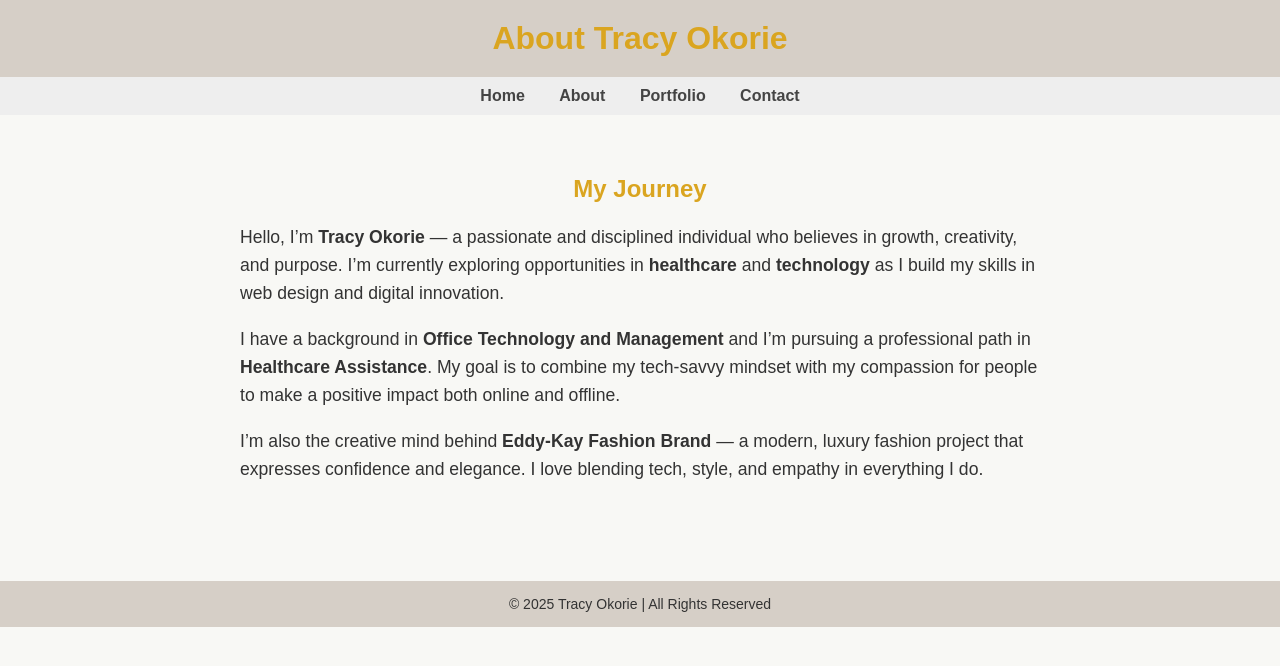
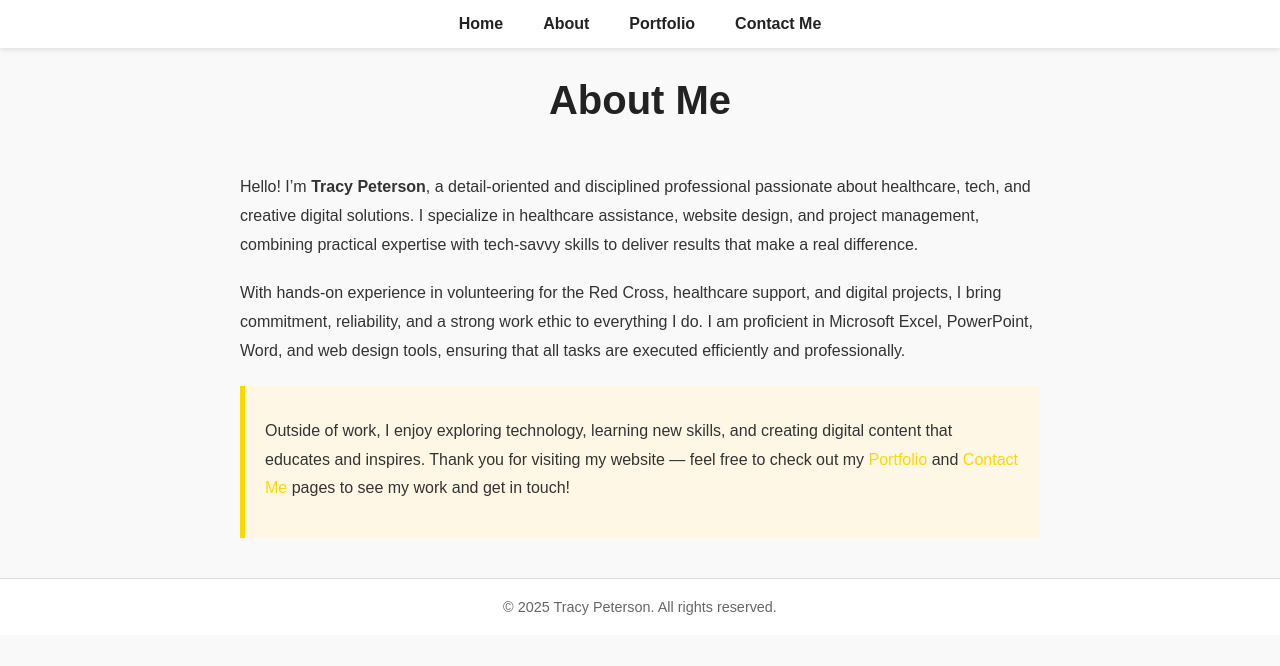
Before and after one commit to TracyPee/TracyW, a plain HTML site: page about.html in a window 1280 px wide. Drawn offline with Linux system fonts and the light colour scheme.

Commit message:
updated about html

```diff
--- a/about.html
+++ b/about.html
@@ -3,87 +3,124 @@
 <head>
     <meta charset="UTF-8">
     <meta name="viewport" content="width=device-width, initial-scale=1.0">
-  <title>About Tracy Okorie</title>
+    <title>About Me</title>
     <style>
+        /* General Page Styles */
         body {
-      font-family: "Poppins", sans-serif;
-      background-color: #f8f8f5;
+            font-family: Arial, sans-serif;
+            margin: 0;
+            padding: 0;
+            background-color: #f9f9f9;
             color: #333;
+        }
+
+        /* Navigation Bar */
+        nav {
+            background-color: #fff;
+            box-shadow: 0 2px 5px rgba(0,0,0,0.1);
+            display: flex;
+            justify-content: center;
+            padding: 15px 0;
+            position: sticky;
+            top: 0;
+            z-index: 1000;
+        }
+
+        nav a {
+            margin: 0 20px;
+            text-decoration: none;
+            color: #222;
+            font-weight: bold;
+            font-size: 1em;
+        }
+
+        nav a:hover {
+            color: gold;
+        }
+
+        /* Header */
+        header {
+            text-align: center;
+            padding: 30px 0 10px 0;
+        }
+
+        header h1 {
             margin: 0;
+            font-size: 2.5em;
+            color: #222;
         }
-    header {
-      background-color: #d6cfc7;
+
+        /* Main Content */
+        .content {
+            max-width: 800px;
+            margin: 40px auto;
+            padding: 0 20px;
+            line-height: 1.8;
+        }
+
+        .content p {
+            margin-bottom: 20px;
+        }
+
+        /* Highlight Section */
+        .highlight {
+            background-color: #fff7e6;
+            padding: 15px 20px;
+            border-left: 5px solid gold;
+            margin-bottom: 20px;
+        }
+
+        /* Footer */
+        footer {
             text-align: center;
             padding: 20px;
+            background-color: #fff;
+            color: #666;
+            margin-top: 40px;
+            font-size: 0.9em;
+            border-top: 1px solid #ddd;
         }
-    header h1 {
-      color: goldenrod;
-      margin: 0;
+
+        a.highlight-link {
+            color: gold;
+            text-decoration: none;
         }
-    nav {
-      background-color: #eee;
-      text-align: center;
-      padding: 10px;
-    }
-    nav a {
-      color: #444;
-      text-decoration: none;
-      margin: 0 15px;
-      font-weight: bold;
-    }
-    nav a:hover {
-      color: goldenrod;
-    }
-    section {
-      padding: 40px 20px;
-      max-width: 800px;
-      margin: auto;
-    }
-    h2 {
-      color: goldenrod;
-      text-align: center;
-    }
-    p {
-      line-height: 1.6;
-      font-size: 1.1em;
-    }
-    footer {
-      background-color: #d6cfc7;
-      text-align: center;
-      padding: 15px;
-      color: #333;
-      font-size: 14px;
-      margin-top: 40px;
+
+        a.highlight-link:hover {
+            text-decoration: underline;
         }
     </style>
 </head>
 <body>
-  <header>
-    <h1>About Tracy Okorie</h1>
-  </header>
 
+    <!-- Navigation -->
     <nav>
         <a href="index.html">Home</a>
         <a href="about.html">About</a>
-    <a href="#">Portfolio</a>
-    <a href="#">Contact</a>
+        <a href="portfolio.html">Portfolio</a>
+        <a href="contact.html">Contact Me</a>
     </nav>
 
-  <section>
-    <h2>My Journey</h2>
-    <p>
-      Hello, I’m <strong>Tracy Okorie</strong> — a passionate and disciplined individual who believes in growth, creativity, and purpose. I’m currently exploring opportunities in <strong>healthcare</strong> and <strong>technology</strong> as I build my skills in web design and digital innovation.
-    </p>
-    <p>
-      I have a background in <strong>Office Technology and Management</strong> and I’m pursuing a professional path in <strong>Healthcare Assistance</strong>. My goal is to combine my tech-savvy mindset with my compassion for people to make a positive impact both online and offline.
-    </p>
-    <p>
-      I’m also the creative mind behind <strong>Eddy-Kay Fashion Brand</strong> — a modern, luxury fashion project that expresses confidence and elegance. I love blending tech, style, and empathy in everything I do.
-    </p>
-  </section>
+    <!-- Header -->
+    <header>
+        <h1>About Me</h1>
+    </header>
 
+    <!-- Main Content -->
+    <div class="content">
+        <p>Hello! I’m <strong>Tracy Peterson</strong>, a detail-oriented and disciplined professional passionate about healthcare, tech, and creative digital solutions. I specialize in healthcare assistance, website design, and project management, combining practical expertise with tech-savvy skills to deliver results that make a real difference.</p>
+
+        <p>With hands-on experience in volunteering for the Red Cross, healthcare support, and digital projects, I bring commitment, reliability, and a strong work ethic to everything I do. I am proficient in Microsoft Excel, PowerPoint, Word, and web design tools, ensuring that all tasks are executed efficiently and professionally.</p>
+
+        <div class="highlight">
+            <p>Outside of work, I enjoy exploring technology, learning new skills, and creating digital content that educates and inspires. Thank you for visiting my website — feel free to check out my <a class="highlight-link" href="portfolio.html">Portfolio</a> and <a class="highlight-link" href="contact.html">Contact Me</a> pages to see my work and get in touch!</p>
+        </div>
+    </div>
+
+    <!-- Footer -->
     <footer>
-    © 2025 Tracy Okorie | All Rights Reserved
+        &copy; 2025 Tracy Peterson. All rights reserved.
     </footer>
+
 </body>
 </html>
```
Lines whose indentation alone changed are shown as unchanged.
